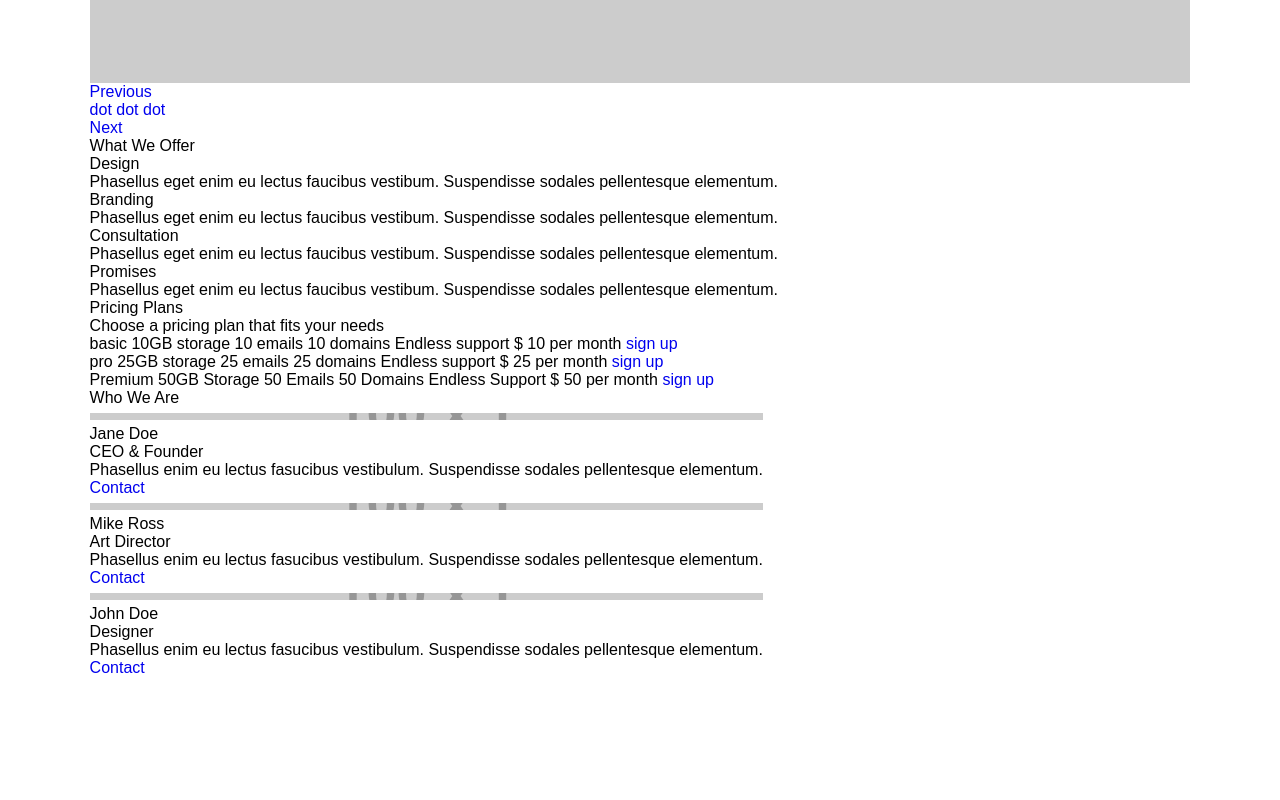
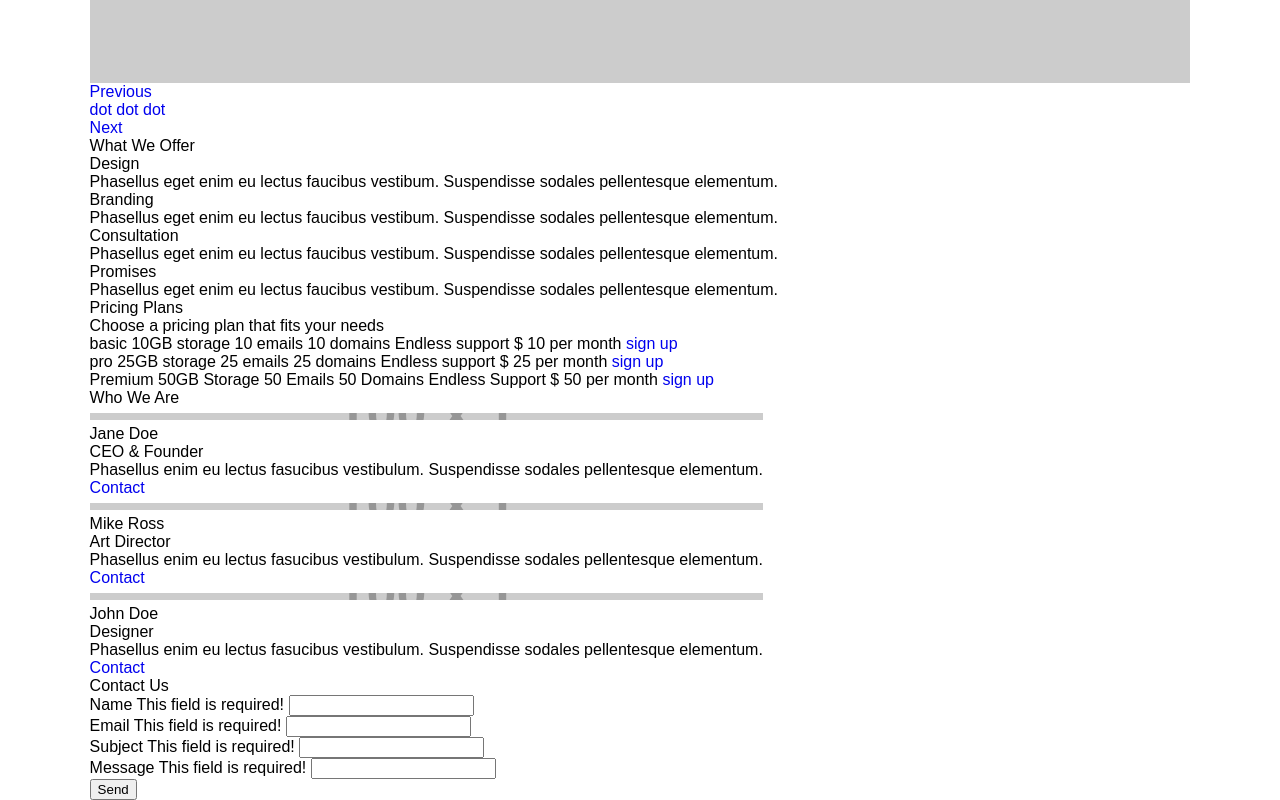
Before and after one commit to Abhijeet-Portfolio/marketing-template, a plain HTML site: page index.html in a window 1280 px wide. Shown: the part 2625-3425 px from the top of the page. Before the commit the page ends 3302 px from the top, so only its background shows below. Drawn offline with Linux system fonts and the light colour scheme; placeholder pictures from the web are drawn by us.

Commit message:
contact-us section html done

```diff
--- a/index.html
+++ b/index.html
@@ -156,7 +156,38 @@
         </div>
       </section>
       <!--we-are section end-->
-
+      <!--contact-us section start-->
+      <section class="contact">
+        <div class="wrapper">
+          <h2>Contact Us</h2>
+          <form>
+            <div class="form-group">
+              <label for="name">Name</label>
+              <span>This field is required!</span>
+              <input type="text" id="name" name="name">
+            </div>
+            <div class="form-group">
+              <label for="email">Email</label>
+              <span>This field is required!</span>
+              <input type="email" id="email" name="email">
+            </div>
+            <div class="form-group">
+              <label for="subject">Subject</label>
+              <span>This field is required!</span>
+              <input type="text" id="subject" name="subject">
+            </div>
+            <div class="form-group">
+              <label for="message">Message</label>
+              <span>This field is required!</span>
+              <input type="text" id="message" name="message">
+            </div>
+            <div class="form-control">
+              <button>Send</button>
+            </div>
+          </form>
+        </div>
+      </section>
+      <!--contact-us section end-->
     </main>
     <!--main section end-->
 
```
